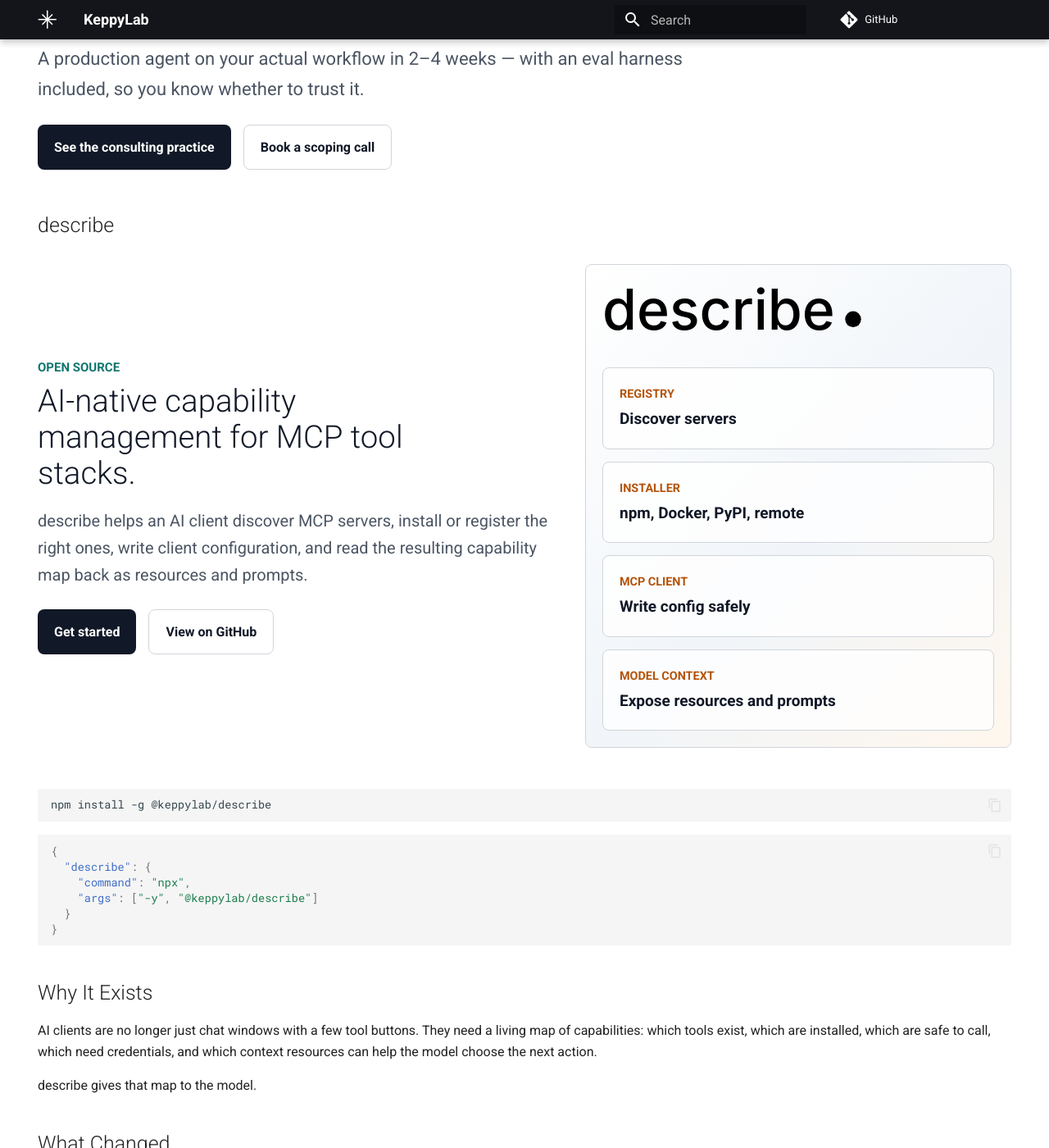
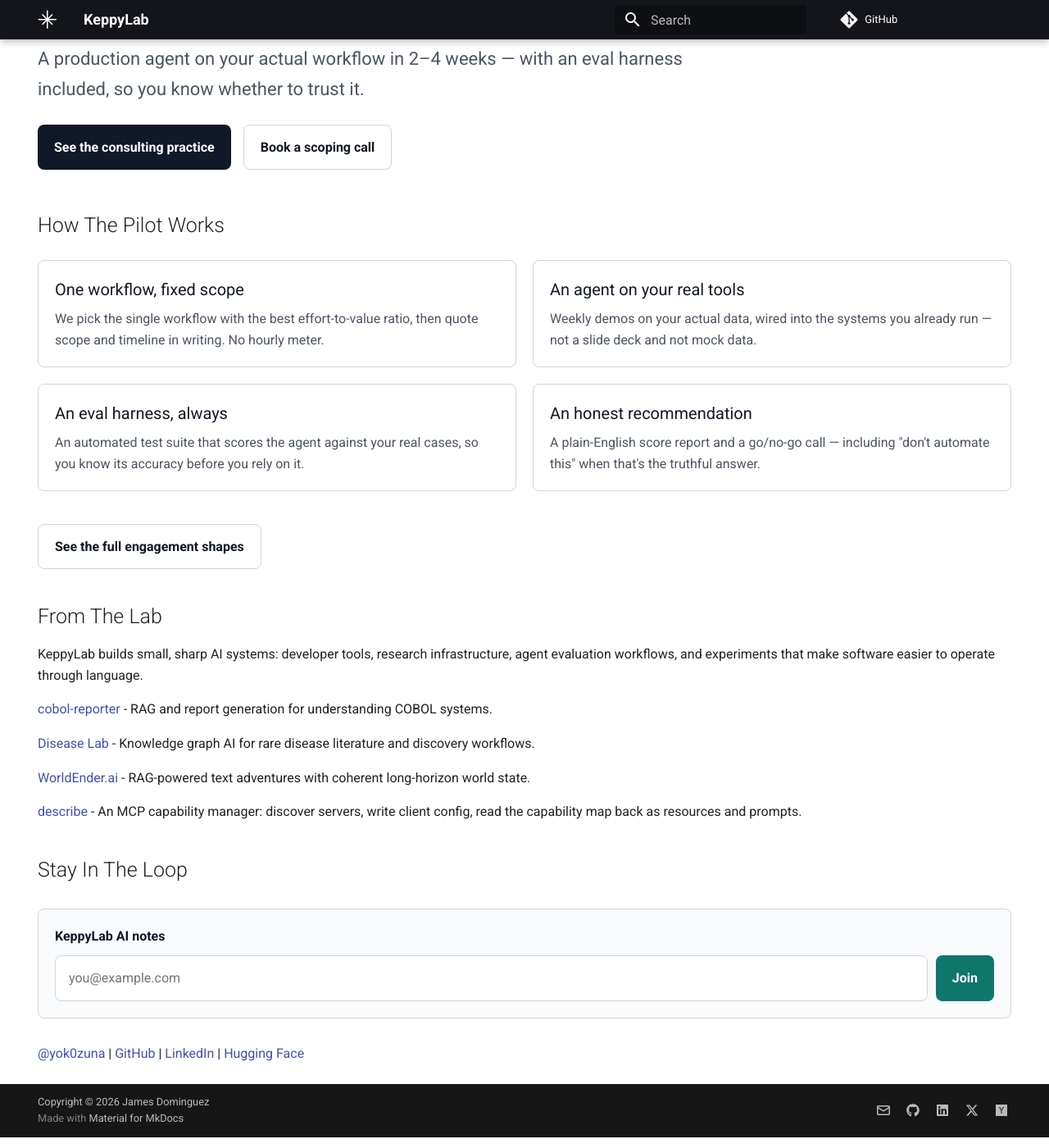
Before and after one commit to keppy/KeppyLab, an MkDocs documentation site: the page built from docs/index.md, in a window 1280 px wide and 1400 px high, scrolled down 382 px. Shown: the whole window at 82% size. Built offline with MkDocs 1.6.1 and Material for MkDocs 9.7.7, drawn with Linux system fonts in a browser that asks for light colours; comment, search, counter and statistics services are not loaded; some of the changed text lies outside the part shown.

Commit message:
Point social links at @yok0zuna and de-emphasize describe
- Replace the @keppylab_ai handle with @yok0zuna in the theme social
  config, the home page footer, the contact page, and the describe page.
- Home page no longer duplicates the describe product pitch. The hero,
  install snippets, "Why It Exists", "What Changed" and "Current Surface"
  sections are gone; describe is now one line under "From The Lab".
  docs/describe.md already stood alone and keeps the full story.
- Home page gains a short "How The Pilot Works" summary that points at
  /consulting/, so the front door sells the practice rather than a
  package.
- describe drops out of the top-level nav (still published and linked);
  nav is now Home / Consulting / Writings & Research / Contact.

Co-Authored-By: Claude Opus 5 <noreply@anthropic.com>

````diff
--- a/docs/index.md
+++ b/docs/index.md
@@ -21,101 +21,40 @@ hide:
   </div>
 </section>
 
-## describe
-
-<section class="kl-hero kl-hero-secondary">
-  <div class="kl-hero-copy">
-    <p class="kl-eyebrow">Open source</p>
-    <h2>AI-native capability management for MCP tool stacks.</h2>
-    <p class="kl-lede">
-      describe helps an AI client discover MCP servers, install or register the right ones,
-      write client configuration, and read the resulting capability map back as resources and prompts.
-    </p>
-    <div class="kl-actions">
-      <a class="kl-button kl-button-primary" href="describe/">Get started</a>
-      <a class="kl-button kl-button-secondary" href="https://github.com/keppy/describe">View on GitHub</a>
-    </div>
-  </div>
-  <div class="kl-hero-visual" aria-label="describe capability map">
-    <img class="kl-product-logo" src="/assets/describe-logo.svg" alt="describe logo">
-    <div class="kl-map">
-      <div>
-        <span>Registry</span>
-        <strong>Discover servers</strong>
-      </div>
-      <div>
-        <span>Installer</span>
-        <strong>npm, Docker, PyPI, remote</strong>
-      </div>
-      <div>
-        <span>MCP client</span>
-        <strong>Write config safely</strong>
-      </div>
-      <div>
-        <span>Model context</span>
-        <strong>Expose resources and prompts</strong>
-      </div>
-    </div>
-  </div>
-</section>
-
-```bash
-npm install -g @keppylab/describe
-```
-
-```json
-{
-  "describe": {
-    "command": "npx",
-    "args": ["-y", "@keppylab/describe"]
-  }
-}
-```
-
-## Why It Exists
-
-AI clients are no longer just chat windows with a few tool buttons. They need a living map of capabilities: which tools exist, which are installed, which are safe to call, which need credentials, and which context resources can help the model choose the next action.
-
-describe gives that map to the model.
-
-## What Changed
+## How The Pilot Works
 
 <div class="kl-feature-grid">
   <article>
-    <h3>Registry-backed discovery</h3>
-    <p>Search public MCP servers through the official Registry API, with local caching and a built-in offline starter set.</p>
+    <h3>One workflow, fixed scope</h3>
+    <p>We pick the single workflow with the best effort-to-value ratio, then quote scope and timeline in writing. No hourly meter.</p>
   </article>
   <article>
-    <h3>Resource-aware operation</h3>
-    <p>Expose available and installed capability state as MCP resources so the model can inspect the stack before changing it.</p>
+    <h3>An agent on your real tools</h3>
+    <p>Weekly demos on your actual data, wired into the systems you already run — not a slide deck and not mock data.</p>
   </article>
   <article>
-    <h3>Prompt-aware composition</h3>
-    <p>Ship reusable prompts for composing lean agent stacks and reviewing MCP configuration risk.</p>
+    <h3>An eval harness, always</h3>
+    <p>An automated test suite that scores the agent against your real cases, so you know its accuracy before you rely on it.</p>
   </article>
   <article>
-    <h3>Safer configuration</h3>
-    <p>Back up config before edits, avoid inventing secrets, and register remote servers without unnecessary local installs.</p>
+    <h3>An honest recommendation</h3>
+    <p>A plain-English score report and a go/no-go call — including "don't automate this" when that's the truthful answer.</p>
   </article>
 </div>
 
-## Current Surface
-
-| Layer | What describe exposes |
-| --- | --- |
-| Tools | `list`, `search`, `install`, `uninstall`, `installed`, `config-add`, `config-remove`, `config-list`, `config-backup`, `config-restore`, `registry-refresh` |
-| Resources | `describe://registry/available`, `describe://servers/installed`, `describe://guide/agent-stack` |
-| Prompts | `compose-agent-stack`, `harden-mcp-config` |
+[See the full engagement shapes](consulting/){ .kl-button .kl-button-secondary }
 
 ## From The Lab
 
 KeppyLab builds small, sharp AI systems: developer tools, research infrastructure, agent evaluation workflows, and experiments that make software easier to operate through language.
 
-[WorldEnder.ai](https://www.github.com/keppy/WorldEnder.ai) - RAG-powered text adventures with coherent long-horizon world state.
+[cobol-reporter](https://github.com/keppy/cobol-reporter) - RAG and report generation for understanding COBOL systems.
 
 [Disease Lab](https://github.com/keppy/disease-lab) - Knowledge graph AI for rare disease literature and discovery workflows.
 
-[cobol-reporter](https://github.com/keppy/cobol-reporter) - RAG and report generation for understanding COBOL systems.
+[WorldEnder.ai](https://www.github.com/keppy/WorldEnder.ai) - RAG-powered text adventures with coherent long-horizon world state.
+
+[describe](describe/) - An MCP capability manager: discover servers, write client config, read the capability map back as resources and prompts.
 
 ## Stay In The Loop
 
@@ -130,4 +69,4 @@ KeppyLab builds small, sharp AI systems: developer tools, research infrastructur
   </form>
 </div>
 
-[@keppylab_ai](https://twitter.com/keppylab_ai) | [GitHub](https://github.com/keppy) | [LinkedIn](https://www.linkedin.com/in/james-dominguez-5b342b226/) | [Hugging Face](https://huggingface.co/keppy)
+[@yok0zuna](https://twitter.com/yok0zuna) | [GitHub](https://github.com/keppy) | [LinkedIn](https://www.linkedin.com/in/james-dominguez-5b342b226/) | [Hugging Face](https://huggingface.co/keppy)
--- a/mkdocs.yml
+++ b/mkdocs.yml
@@ -16,10 +16,13 @@ theme:
 nav:
   - Home: "index.md"
   - Consulting: "consulting.md"
-  - describe: "describe.md"
   - "Writings & Research":
     - "blog/index.md"
   - Contact: "contact.md"
+# describe stays published and linked from the home page, but is no longer a
+# top-level tab now that consulting leads the site.
+not_in_nav: |
+  describe.md
 plugins:
   - blog
   - search
@@ -52,7 +55,7 @@ extra:
     - icon: fontawesome/brands/linkedin
       link: https://www.linkedin.com/in/james-dominguez-5b342b226/
     - icon: fontawesome/brands/x-twitter
-      link: https://twitter.com/keppylab_ai
+      link: https://twitter.com/yok0zuna
     - icon: fontawesome/brands/hacker-news
       link: https://news.ycombinator.com/user?id=keppy
 copyright: Copyright &copy; 2026 James Dominguez
````
Also changed, not shown: docs/contact.md (+1 -1 lines), docs/describe.md (+1 -1 lines).
